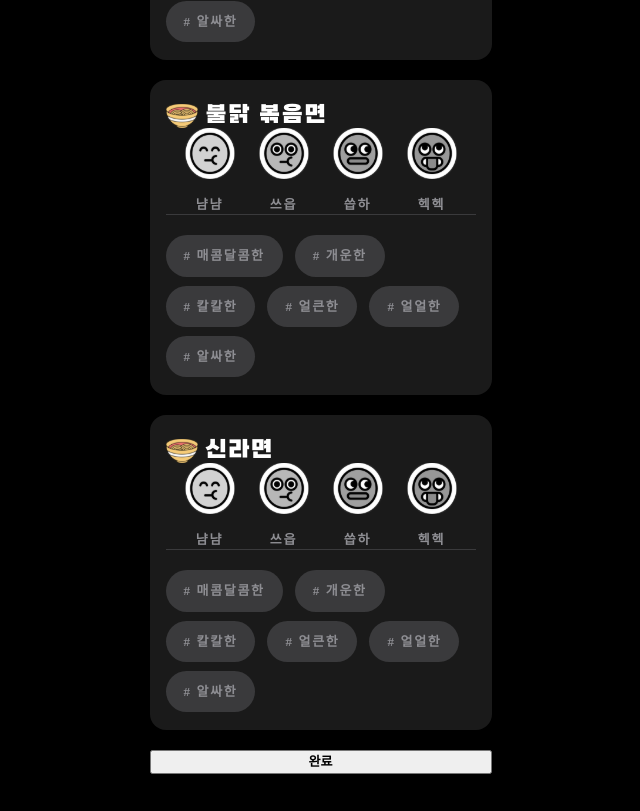
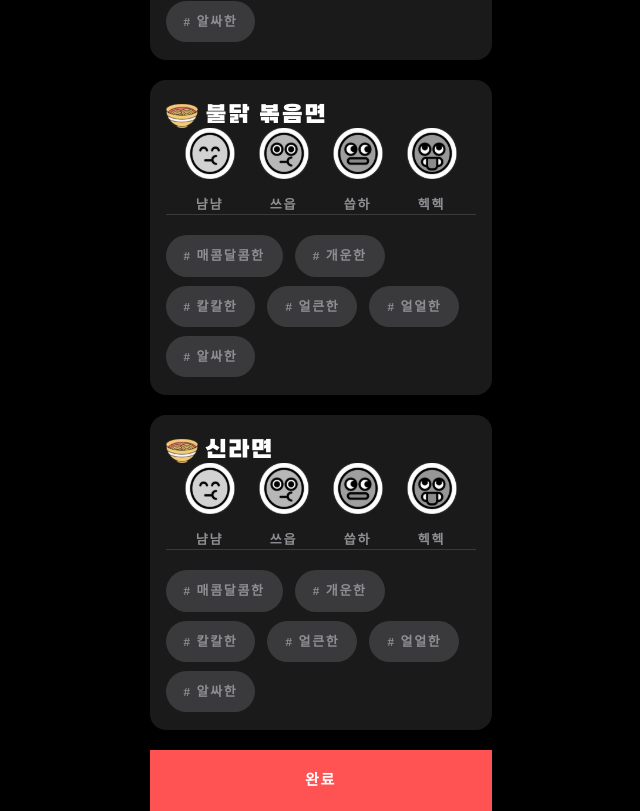
Before and after one commit to depromeet/ohmebddeng-frontend, a Next.js app: page /review in a window 1280 px wide. Shown: the part 326-1137 px from the top of the page, without its empty margins (320-960 px from the left). Before the commit the page ends 1100 px from the top, so only its background shows below. Built offline with nearby package versions, Linux system fonts and the light colour scheme; a web font is replaced by a local one.

Commit message:
feat: review 페이지 bottom button 추가

```diff
--- a/src/pages/review.tsx
+++ b/src/pages/review.tsx
@@ -4,6 +4,7 @@ import React, { useRef } from 'react';
 import { INITIAL_FOOD, ReviewValue } from '@/types';
 import FoodReview from '@/components/Review/FoodReview';
 import TitleBar from '@/components/Common/TitleBar';
+import Button from '@/components/Input/Button';
 import styled from '@emotion/styled';
 
 const Review: NextPage = () => {
@@ -43,7 +44,14 @@ const Review: NextPage = () => {
       <FoodReview name={INITIAL_FOOD.FOOD1} ref={food1} />
       <FoodReview name={INITIAL_FOOD.FOOD2} ref={food2} />
       <FoodReview name={INITIAL_FOOD.FOOD3} ref={food3} />
-      <Button onClick={handleSubmit}>완료</Button>
+      <Button
+        buttonType={'contained'}
+        color={true ? 'red' : 'grey'}
+        rounded={false}
+        onClick={handleSubmit}
+      >
+        완료
+      </Button>
     </Container>
   );
 };
@@ -56,6 +64,4 @@ const Container = styled.div`
   gap: 20px 0;
 `;
 
-const Button = styled.button``;
-
 export default Review;
```
